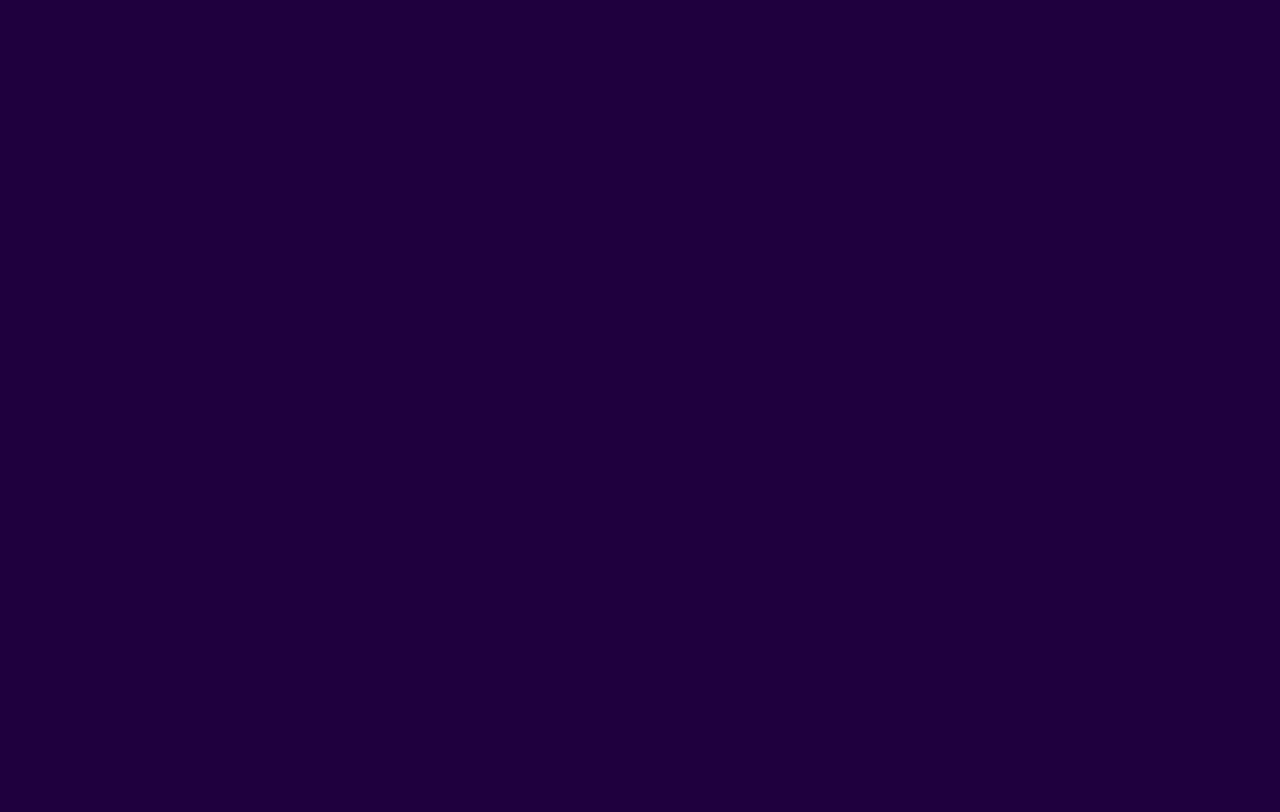
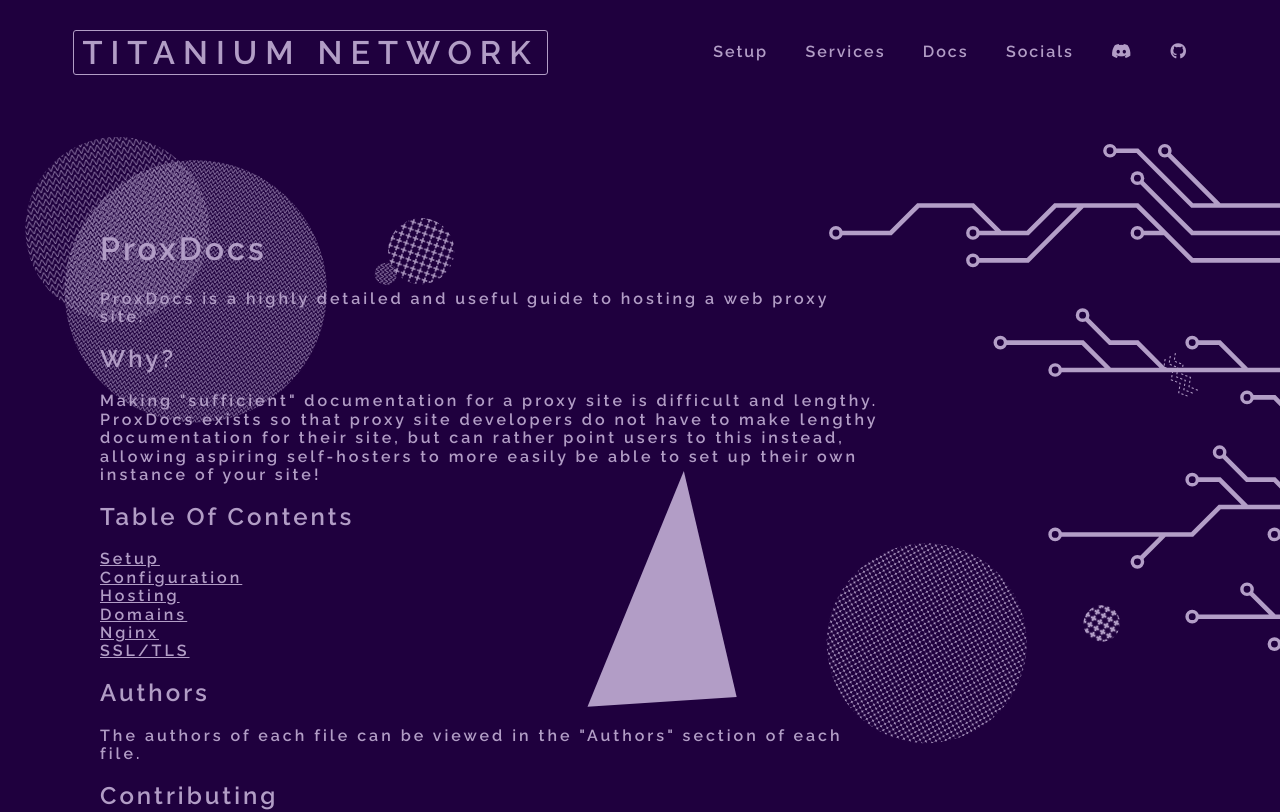
Before and after one commit to titaniumnetwork-dev/Oxide, a React (Create React App) app: page /documentation in a window 1280 px wide. Before the commit this address had no page. Shown: the top 812 px of the page. Built offline with nearby package versions, Linux system fonts and the light colour scheme.

Commit message:
Adding ProxDocs

```diff
--- a/package.json
+++ b/package.json
@@ -8,12 +8,10 @@
     "@testing-library/react": "^13.3.0",
     "@testing-library/user-event": "^13.5.0",
     "aos": "^3.0.0-beta.6",
-    "gh-pages": "^4.0.0",
     "react": "^18.2.0",
     "react-dom": "^18.2.0",
     "react-router-dom": "^6.3.0",
-    "react-scripts": "5.0.1",
-    "web-vitals": "^2.1.4"
+    "react-scripts": "5.0.1"
   },
   "scripts": {
     "start": "react-scripts start",
--- a/src/components/layouts/Body.js
+++ b/src/components/layouts/Body.js
@@ -22,7 +22,7 @@
               employed by institutions like schools and workplaces.
             </p>
             <div className="button-group">
-              <a className="button" href="#get-started">
+              <a className="button" href="/setup">
                 Get Started
               </a>
               <a
--- a/src/components/layouts/DocsBody.js
+++ b/src/components/layouts/DocsBody.js
@@ -12,9 +12,28 @@
     <React.Fragment>
       <div className="background"></div>
       <div className="content">
-        <div className="container">
+        <div className="docs">
           <div data-aos="fade-right">
-            <p className="header-text">Docs</p>
+            <h1 id="proxdocs">ProxDocs</h1>
+            <p>ProxDocs is a highly detailed and useful guide to hosting a web proxy site.</p><br></br>
+            <h2 id="why-">Why?</h2>
+            <p>Making &quot;sufficient&quot; documentation for a proxy site is difficult and lengthy. ProxDocs exists so that proxy site developers do not have to make lengthy documentation for their site, but can rather point users to this instead, allowing aspiring self-hosters to more easily be able to set up their own instance of your site!</p>
+            <br></br>
+            <h2 id="table-of-contents">Table Of Contents</h2>
+            <ul>
+            <li><a href="/setup">Setup</a></li>
+            <li><a href="/configuration">Configuration</a></li>
+            <li><a href="/hosting">Hosting</a></li>
+            <li><a href="/domains">Domains</a></li>
+            <li><a href="/nginx-setup">Nginx</a></li>
+            <li><a href="/ssl-setup">SSL/TLS</a><br></br>
+            <br></br><h2 id="authors">Authors</h2>
+            The authors of each file can be viewed in the &quot;Authors&quot; section of each file.</li>
+            </ul><br></br>
+            <h2 id="contributing">Contributing</h2>
+            <p>See <a href="https://github.com/Degen-dev/ProxDocs/blob/master/CONTRIBUTING.md">CONTRIBUTING.md</a> for information on contributing to ProxDocs.</p>
+            <h2 id="license">License</h2><br></br>
+            <p>Copyright (C) <span class="hljs-number">2022</span>, Degen-dev; GNU</p>
           </div>
         </div>
       </div>
--- a/src/components/layouts/Nav.js
+++ b/src/components/layouts/Nav.js
@@ -9,7 +9,7 @@
       </div>
       <ul id="navbar-sel" className="navbar">
         <li>
-          <a href="/panel">Panel</a>
+          <a href="/setup">Setup</a>
         </li>
         <li>
           <a href="/services">Services</a>
--- a/src/index.css
+++ b/src/index.css
@@ -2,6 +2,7 @@
 @import url("https://fonts.googleapis.com/css2?family=Raleway:wght@600&display=swap");
 @import url("https://fonts.googleapis.com/css2?family=Rubik&display=swap");
 @import url("https://unpkg.com/@fortawesome/fontawesome-free@6.1.1/css/all.min.css");
+@import url("https://necolas.github.io/normalize.css/8.0.1/normalize.css");
 
 :root {
   --light-bg: #1f003e;
@@ -75,7 +76,7 @@
 
 .header {
   min-height: 10vh;
-  padding-bottom: 10vw;
+  padding-bottom: 2vw;
   display: flex;
   justify-content: space-around;
   align-items: center;
@@ -174,6 +175,20 @@
   justify-content: center;
   letter-spacing: 3px;
   font-family: "Raleway", sans-serif;
+}
+
+.docs {
+  position: relative;
+  width: 780px;
+  left: 100px;
+  letter-spacing: 3px;
+  font-family: "Raleway", sans-serif;
+  overflow: hidden;
+  overflow-wrap: break-word;
+}
+
+.docs > h1, h2 {
+  margin-bottom: 20px;
 }
 
 .container > div > a {
--- a/src/index.js
+++ b/src/index.js
@@ -4,12 +4,14 @@
 
 import "./index.css";
 import App from "./App";
+import Docs from "./components/Docs";
 
 const root = ReactDOM.createRoot(document.getElementById("content"));
 root.render(
   <BrowserRouter>
     <Routes>
       <Route path="/" element={<App />} />
+      <Route path="/documentation" element={<Docs />} />
     </Routes>
   </BrowserRouter>
 );
```
Also changed, not shown: 1 other file (tests, documents, lock files or other folders).
